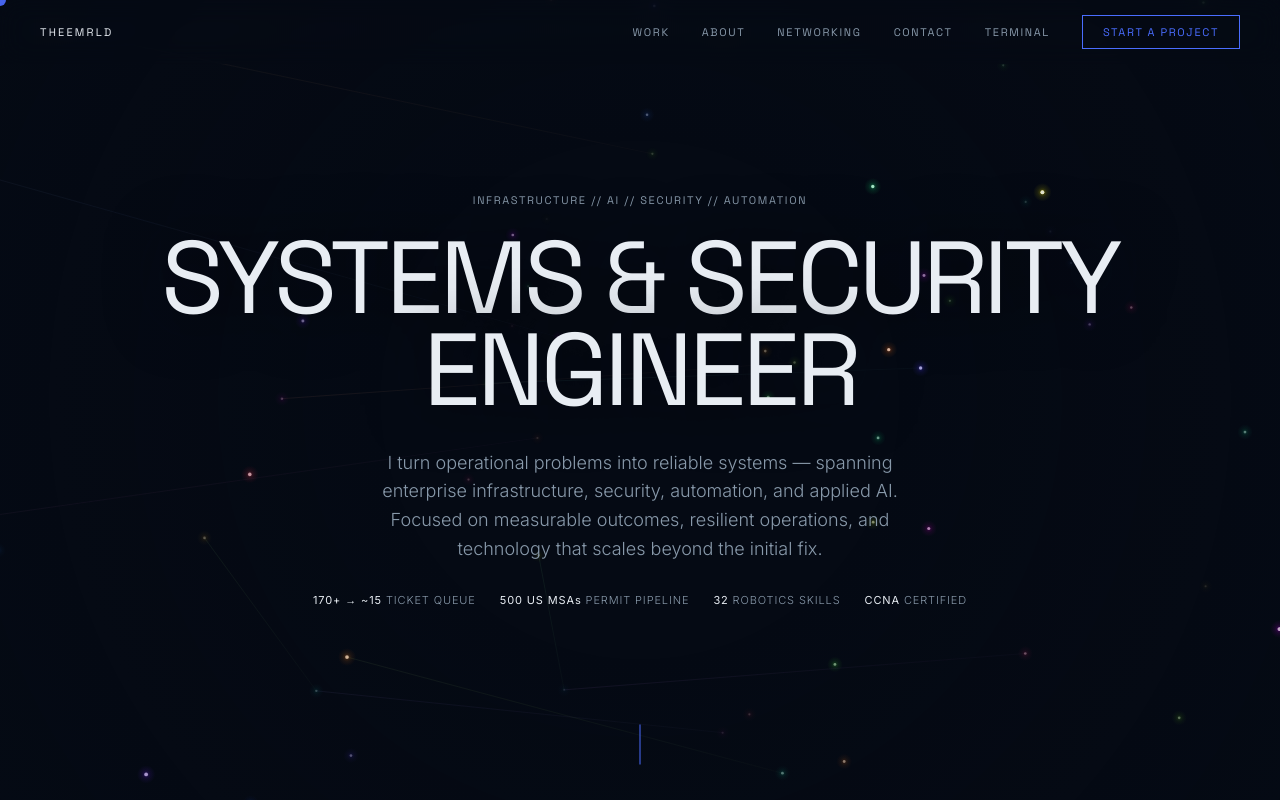
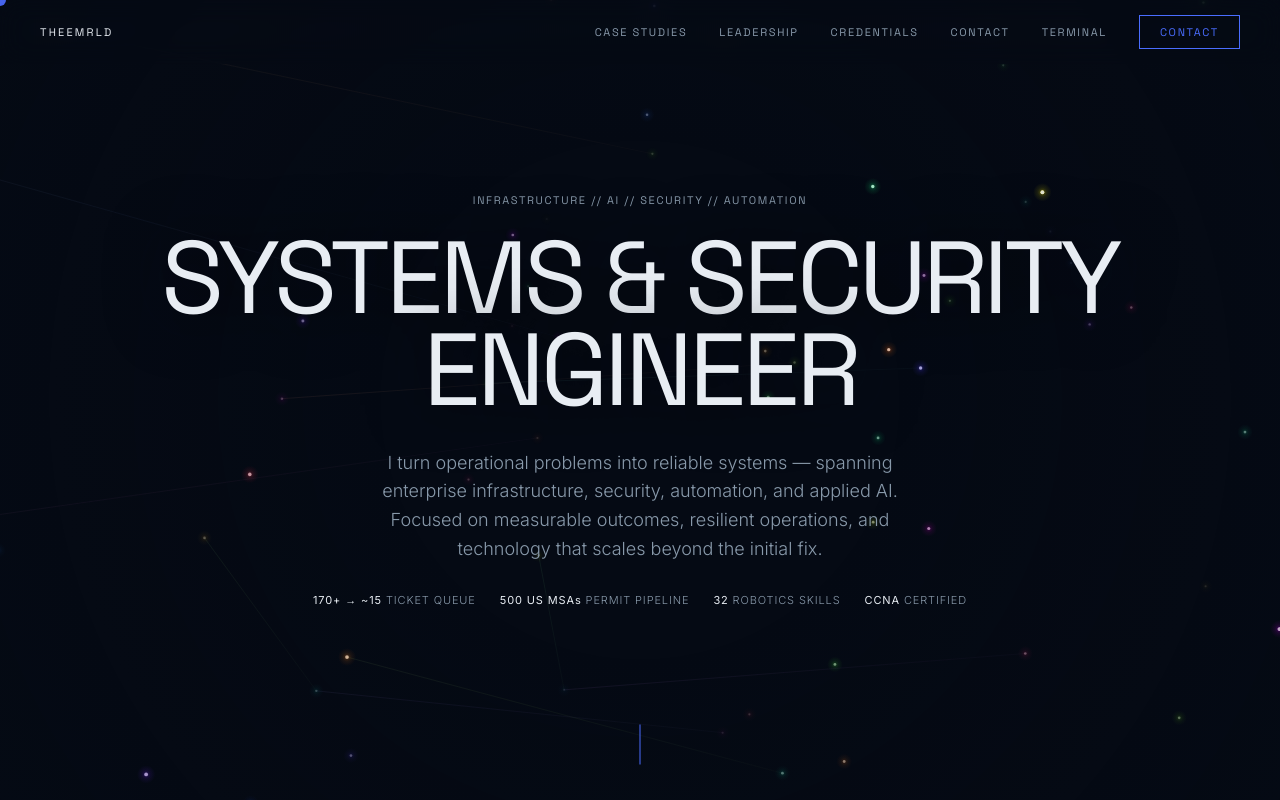
Before and after one commit to ninja-ops-guy/theemrld-portfolio, a React (Vite) app: page / in a window 1280 px wide. Shown: the top 800 px of the page. Built offline with nearby package versions, Linux system fonts and the light colour scheme; the HTML template or start-up script is replaced by a standard one.

Commit message:
portfolio: make navigation manager-friendly

```diff
--- a/src/sections/Navigation.tsx
+++ b/src/sections/Navigation.tsx
@@ -36,12 +36,12 @@ export default function Navigation() {
         </a>
 
         <div className="hidden md:flex items-center gap-8">
-          <button onClick={() => scrollTo('#work')} className="font-label bg-transparent hover:text-[#E8EDF3] transition-colors duration-300 cursor-pointer" style={{ color: '#8899AA', border: 'none', outline: 'none' }}>Work</button>
-          <button onClick={() => scrollTo('#about')} className="font-label bg-transparent hover:text-[#E8EDF3] transition-colors duration-300 cursor-pointer" style={{ color: '#8899AA', border: 'none', outline: 'none' }}>About</button>
-          <button onClick={() => scrollTo('#networking')} className="font-label bg-transparent hover:text-[#E8EDF3] transition-colors duration-300 cursor-pointer" style={{ color: '#8899AA', border: 'none', outline: 'none' }}>Networking</button>
+          <button onClick={() => scrollTo('#work')} className="font-label bg-transparent hover:text-[#E8EDF3] transition-colors duration-300 cursor-pointer" style={{ color: '#8899AA', border: 'none', outline: 'none' }}>Case Studies</button>
+          <button onClick={() => scrollTo('#about')} className="font-label bg-transparent hover:text-[#E8EDF3] transition-colors duration-300 cursor-pointer" style={{ color: '#8899AA', border: 'none', outline: 'none' }}>Leadership</button>
+          <button onClick={() => scrollTo('#networking')} className="font-label bg-transparent hover:text-[#E8EDF3] transition-colors duration-300 cursor-pointer" style={{ color: '#8899AA', border: 'none', outline: 'none' }}>Credentials</button>
           <button onClick={() => scrollTo('#contact')} className="font-label bg-transparent hover:text-[#E8EDF3] transition-colors duration-300 cursor-pointer" style={{ color: '#8899AA', border: 'none', outline: 'none' }}>Contact</button>
           <Link to="/terminal" className="font-label hover:text-[#00ff41] transition-colors duration-300 no-underline" style={{ color: '#8899AA', textDecoration: 'none' }}>Terminal</Link>
-          <button onClick={() => scrollTo('#contact')} className="font-label bg-transparent px-5 py-2 hover:bg-[#4A6DFF] hover:text-[#050A14] transition-all duration-300 cursor-pointer" style={{ color: '#4A6DFF', border: '1px solid #4A6DFF' }}>Start a Project</button>
+          <button onClick={() => scrollTo('#contact')} className="font-label bg-transparent px-5 py-2 hover:bg-[#4A6DFF] hover:text-[#050A14] transition-all duration-300 cursor-pointer" style={{ color: '#4A6DFF', border: '1px solid #4A6DFF' }}>Contact</button>
         </div>
 
         <button className="md:hidden flex flex-col gap-[5px] p-2" onClick={() => setMenuOpen(!menuOpen)} aria-label="Toggle menu">
@@ -54,12 +54,12 @@ export default function Navigation() {
       <div className="md:hidden fixed top-[64px] right-0 bottom-0 w-[280px] transition-transform duration-500 ease-out"
         style={{ background: 'rgba(5, 10, 20, 0.95)', backdropFilter: 'blur(20px)', transform: menuOpen ? 'translateX(0)' : 'translateX(100%)' }}>
         <div className="flex flex-col gap-8 p-10 pt-16">
-          <button onClick={() => scrollTo('#work')} className="font-label text-left bg-transparent hover:text-[#E8EDF3] transition-colors duration-300 cursor-pointer" style={{ color: '#8899AA', border: 'none', outline: 'none' }}>Work</button>
-          <button onClick={() => scrollTo('#about')} className="font-label text-left bg-transparent hover:text-[#E8EDF3] transition-colors duration-300 cursor-pointer" style={{ color: '#8899AA', border: 'none', outline: 'none' }}>About</button>
-          <button onClick={() => { scrollTo('#networking'); setMenuOpen(false); }} className="font-label text-left bg-transparent hover:text-[#E8EDF3] transition-colors duration-300 cursor-pointer" style={{ color: '#8899AA', border: 'none', outline: 'none' }}>Networking</button>
+          <button onClick={() => scrollTo('#work')} className="font-label text-left bg-transparent hover:text-[#E8EDF3] transition-colors duration-300 cursor-pointer" style={{ color: '#8899AA', border: 'none', outline: 'none' }}>Case Studies</button>
+          <button onClick={() => scrollTo('#about')} className="font-label text-left bg-transparent hover:text-[#E8EDF3] transition-colors duration-300 cursor-pointer" style={{ color: '#8899AA', border: 'none', outline: 'none' }}>Leadership</button>
+          <button onClick={() => { scrollTo('#networking'); setMenuOpen(false); }} className="font-label text-left bg-transparent hover:text-[#E8EDF3] transition-colors duration-300 cursor-pointer" style={{ color: '#8899AA', border: 'none', outline: 'none' }}>Credentials</button>
           <button onClick={() => scrollTo('#contact')} className="font-label text-left bg-transparent hover:text-[#E8EDF3] transition-colors duration-300 cursor-pointer" style={{ color: '#8899AA', border: 'none', outline: 'none' }}>Contact</button>
           <Link to="/terminal" onClick={() => setMenuOpen(false)} className="font-label text-left hover:text-[#00ff41] transition-colors duration-300 no-underline" style={{ color: '#8899AA', textDecoration: 'none' }}>Terminal</Link>
-          <button onClick={() => scrollTo('#contact')} className="font-label bg-transparent px-5 py-3 text-center hover:bg-[#4A6DFF] hover:text-[#050A14] transition-all duration-300 cursor-pointer" style={{ color: '#4A6DFF', border: '1px solid #4A6DFF' }}>Start a Project</button>
+          <button onClick={() => scrollTo('#contact')} className="font-label bg-transparent px-5 py-3 text-center hover:bg-[#4A6DFF] hover:text-[#050A14] transition-all duration-300 cursor-pointer" style={{ color: '#4A6DFF', border: '1px solid #4A6DFF' }}>Contact</button>
         </div>
       </div>
     </nav>
```
